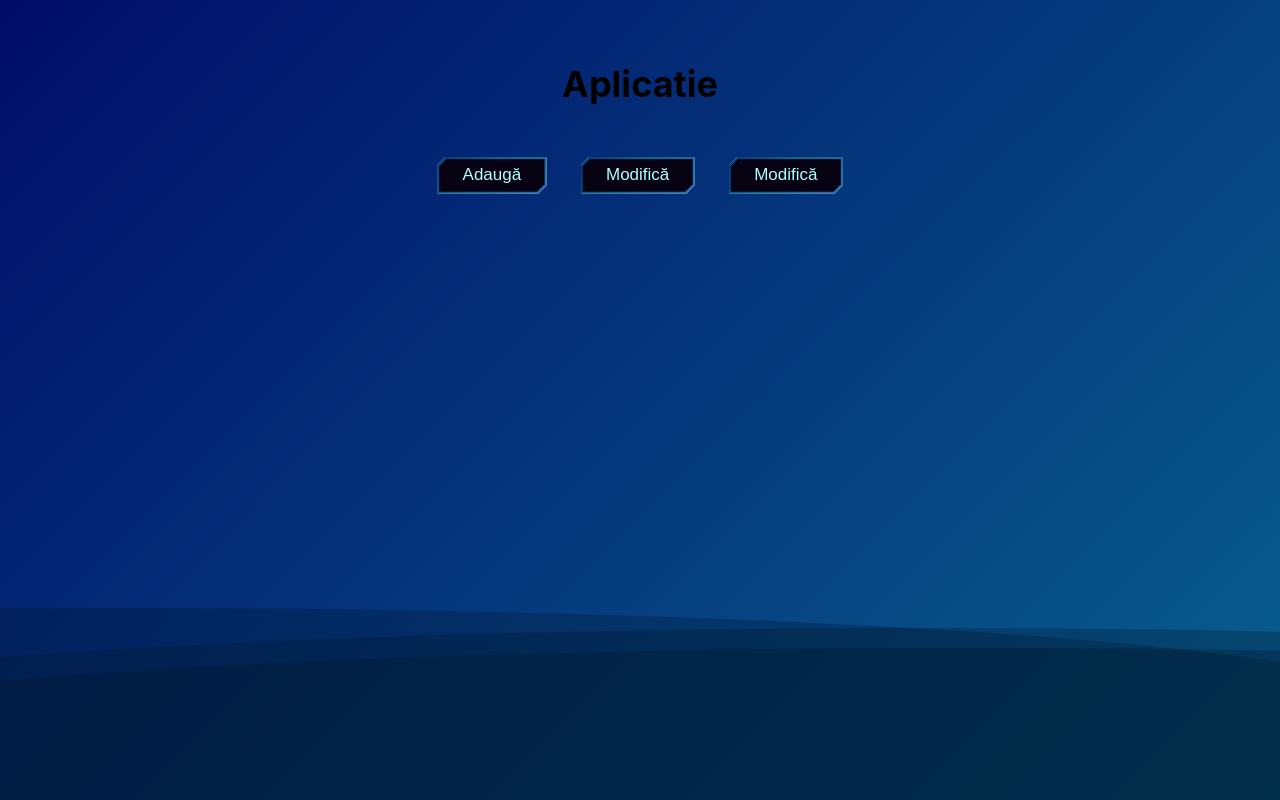
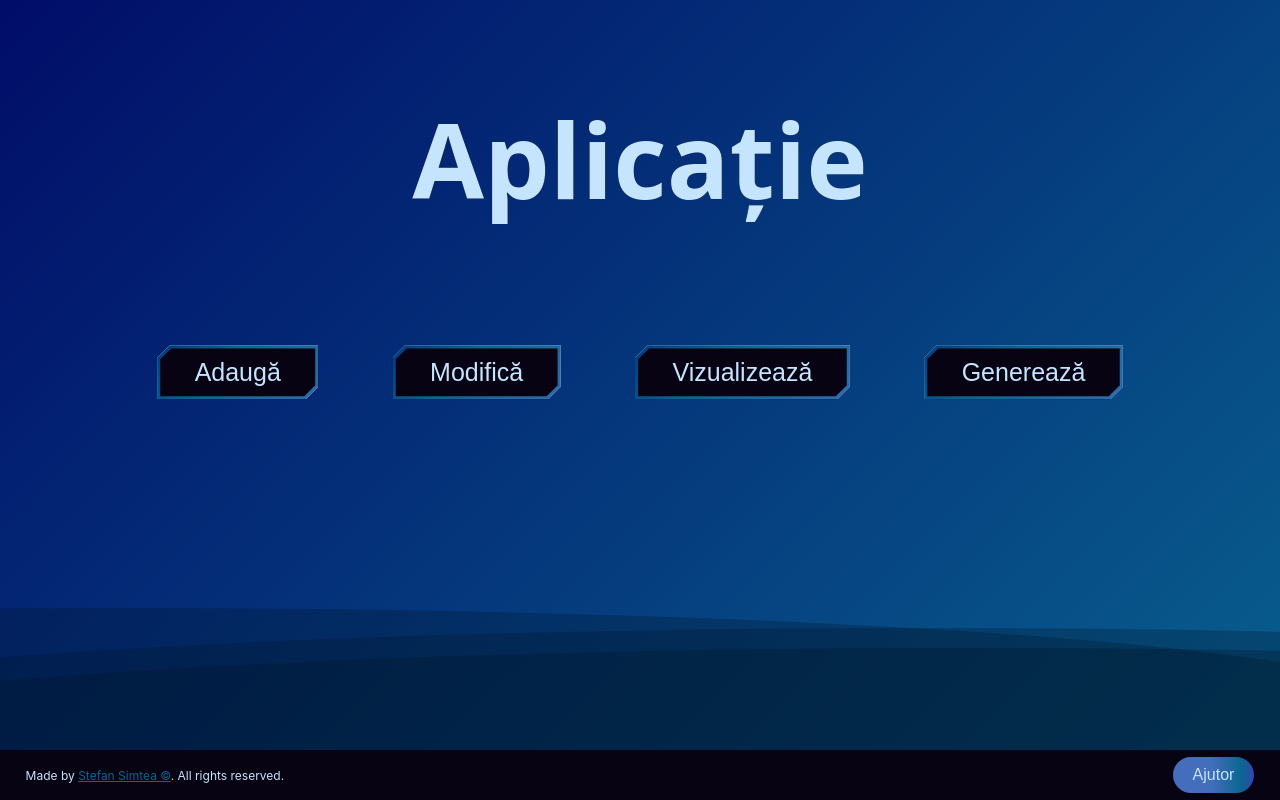
Before and after one commit to RandomStefan/electronApp, an Electron app: page renderer/pages/index.html in a window 1280 px wide. Drawn offline with Linux system fonts and the light colour scheme.

Commit message:
Style changes

```diff
--- a/renderer/pages/index.html
+++ b/renderer/pages/index.html
@@ -9,6 +9,7 @@
       content="script-src 'self' 'unsafe-inline';"
     />
   </head>
+
   <body>
     <div>
       <div class="wave"></div>
@@ -16,17 +17,29 @@
       <div class="wave"></div>
     </div>
 
-
     <div class="main_header">
-      <h1> Aplicatie </h1>
+      <h1 class="main_header_heading">Aplicație</h1>
       <div class="main_header_buttons">
         <button class="btn">Adaugă</button>
         <button class="btn">Modifică</button>
-        <button class="btn">Modifică</button>
-
-
-
+        <button class="btn">Vizualizează</button>
+        <button class="btn">Generează</button>
       </div>
     </div>
+
+    <footer class="footer">
+      <div class="footer-left">
+        <p>
+          Made by
+          <a href="https://www.google.com" id="external-link"
+            >Stefan Simtea ©</a
+          >. All rights reserved.
+        </p>
+      </div>
+      <div class="footer-right">
+        <button>Ajutor</button>
+      </div>
+    </footer>
+    <script src="renderer.js"></script>
   </body>
 </html>
--- a/renderer/styles/styles.css
+++ b/renderer/styles/styles.css
@@ -1,24 +1,25 @@
-
-
 body {
   /*font-family: Arial, sans-serif;*/
-    font-family: 'Segoe UI', Tahoma, Geneva, Verdana, sans-serif;
+  font-family: "Segoe UI", Tahoma, Geneva, Verdana, sans-serif;
   text-align: center;
-    padding: 20px;
+  /*padding-top: 20px;*/
   margin: auto;
   font-family: -apple-system, BlinkMacSystemFont, sans-serif;
-    background: linear-gradient(315deg, rgb(95, 5, 179) 3%, rgb(68, 109, 187) 38%, rgb(9, 102, 145) 68%, rgb(0, 2, 100) 98%);
+  background: linear-gradient(
+    315deg,
+    rgb(95, 5, 179) 3%,
+    rgb(68, 109, 187) 38%,
+    rgb(9, 102, 145) 68%,
+    rgb(0, 2, 100) 98%
+  );
   animation: gradient 120s ease infinite;
   background-size: 400% 400%;
   background-attachment: fixed;
-
 }
 
 ::-webkit-scrollbar {
   display: none;
 }
-
-
 
 @keyframes gradient {
   0% {
@@ -80,35 +81,43 @@ body {
   }
 }
 
-.main_header_buttons
-{
-
+.main_header_buttons {
   display: flex;
   justify-content: center;
   align-items: center;
   margin-top: 15%;
   gap: 10%;
-
 }
 
-.main_header
-{
+.main_header {
   display: inline-block;
   width: auto;
   padding: 1em;
-    color:linear-gradient(315deg, rgb(95, 5, 179) 3%, rgb(68, 109, 187) 38%, rgb(9, 102, 145) 68%, rgb(0, 2, 100) 98%);
+  color: linear-gradient(
+    315deg,
+    rgb(95, 5, 179) 3%,
+    rgb(68, 109, 187) 38%,
+    rgb(9, 102, 145) 68%,
+    rgb(0, 2, 100) 98%
+  );
   font-weight: 400;
   font-size: large;
-
+  min-height: calc(100vh - 50px);
 }
 
 .btn {
-    --border-color: linear-gradient(315deg, rgb(95, 5, 179) 3%, rgb(68, 109, 187) 38%, rgb(9, 102, 145) 68%, rgb(0, 2, 100) 98%);
+  --border-color: linear-gradient(
+    315deg,
+    rgb(95, 5, 179) 3%,
+    rgb(68, 109, 187) 38%,
+    rgb(9, 102, 145) 68%,
+    rgb(0, 2, 100) 98%
+  );
   --border-width: 0.125em;
   --curve-size: 0.5em;
   --blur: 30px;
   --bg: #080312;
-    --color: #afffff;
+  --color: #c5e5ff;
   color: var(--color);
   cursor: pointer;
   /* use position: relative; so that BG is only for .btn */
@@ -117,7 +126,7 @@ body {
   display: inline-grid;
   place-content: center;
   padding: 0.5em 1.5em;
-    font-size: 17px;
+  font-size: 25px;
   border: 0;
   text-transform: capitalize;
   box-shadow: 10px 10px 20px rgba(0, 0, 0, 0.6);
@@ -199,3 +208,104 @@ body {
 .btn:where(:hover, :focus) {
   color: #fff;
 }
+
+.main_header_heading {
+  --s: 0.05em; /* the thickness of the line */
+  --c: #295da1; /* the color */
+
+  color: #c5e5ff;
+  padding-bottom: var(--s);
+  background: linear-gradient(90deg, var(--c) 50%, #000 0)
+      calc(100% - var(--_p, 0%)) / 200% 100%,
+    linear-gradient(var(--c) 0 0) 0% 100% / var(--_p, 0%) var(--s) no-repeat;
+  -webkit-background-clip: text, padding-box;
+  background-clip: text, padding-box;
+  transition: 0.5s;
+  font-family: system-ui, sans-serif;
+  font-size: 6.5rem;
+  cursor: default;
+}
+
+.main_header_heading:hover {
+  --_p: 100%;
+  --c: #295da1;
+}
+
+.footer {
+  background-color: #080312; /* Dark background color */
+  color: #c5e5ff;
+  display: flex;
+  justify-content: space-between;
+  align-items: center;
+  padding: 10px 0; /* Adjust horizontal padding to 0 */
+  position: fixed;
+  bottom: 0;
+  width: 100%;
+  height: 50px; /* Thin footer */
+  box-sizing: border-box;
+}
+
+.footer-left p {
+  margin: 0;
+  padding-left: 2vw;
+  font-size: 12px; /* Small white text */
+}
+
+.footer-right {
+  display: flex;
+  align-items: center;
+  padding-right: 2vw;
+}
+
+.footer-left a
+{
+  color:rgb(9, 102, 145);
+}
+
+.footer-right button{
+  align-items: center;
+  appearance: none;
+  background-color: #295da1;
+  background-image: linear-gradient(
+    90deg,
+    rgb(68, 109, 187) 38%,
+    rgb(9, 102, 145) 68%,
+    rgb(119, 19, 212) 98%
+  );
+  background-size: calc(100% + 20px) calc(100% + 20px);
+  border-radius: 100px;
+  border-width: 0;
+  box-shadow: none;
+  box-sizing: border-box;
+  color: #c5e5ff;
+  cursor: pointer;
+  display: inline-flex;
+  font-family: CircularStd,sans-serif;
+  font-size: 1rem;
+  height: auto;
+  justify-content: center;
+  line-height: 1.5;
+  padding: 6px 20px;
+  position: relative;
+  text-align: center;
+  text-decoration: none;
+  transition: background-color .2s,background-position .2s;
+  user-select: none;
+  -webkit-user-select: none;
+  touch-action: manipulation;
+  vertical-align: top;
+  white-space: nowrap;
+}
+
+.footer-right button:active,
+button:focus {
+  outline: none;
+}
+
+.footer-right button:hover {
+  background-position: -20px -20px;
+}
+
+.footer-right button:focus:not(:active) {
+  box-shadow: rgb(68, 109, 187) 38%, 0 0 0 .125em;
+}
```
Also changed, not shown: renderer/scripts/renderer.js (+13 -0 lines), 1 other file. Lines whose indentation alone changed are shown as unchanged.
